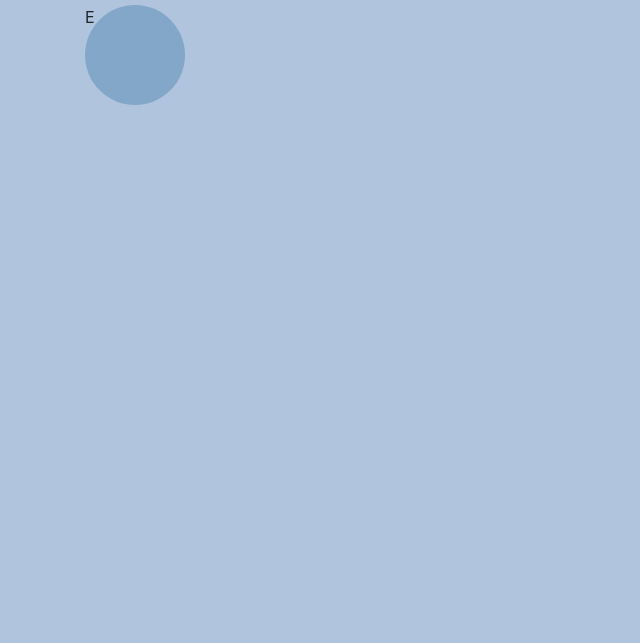
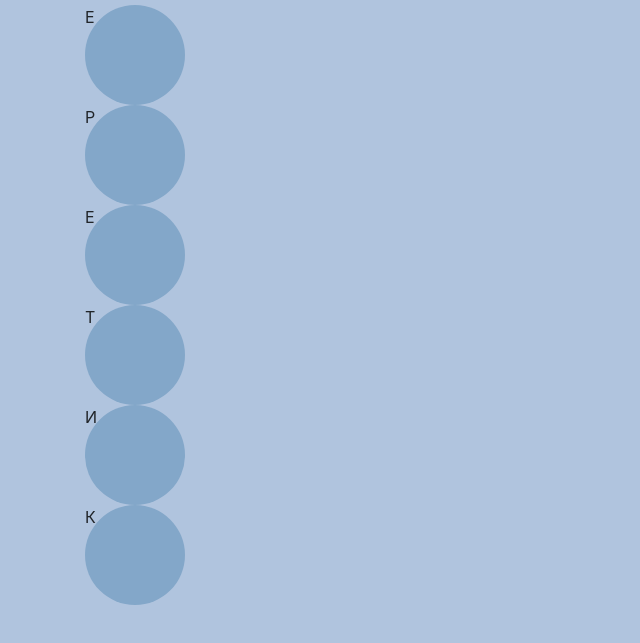
Before and after one commit to yaplans/eretic, a plain HTML site: page index.html in a window 1280 px wide. Shown: the part 51-694 px from the top of the page, without its empty margins (0-640 px from the left). Drawn offline with nearby package versions, Linux system fonts and the light colour scheme.

Commit message:
Ср июн 12 22:02:55 +06 2019

```diff
--- a/index.html
+++ b/index.html
@@ -15,11 +15,42 @@
   <body>
 		<div class="container">
 		 <h1>Мой Сайт_</h1>
+<div>
 			 <div class="d1">
 				 <div>
 					 Е
 				 </div>
 			 </div>
+</div>
+<div>
+			 <div class="d1">
+				 <div>
+					 Р
+				 </div>
+			 </div>
+			 <div class="d1">
+				 <div>
+					 Е
+				 </div>
+			 </div>
+</div>
+<div>
+			 <div class="d1">
+				 <div>
+					 Т
+				 </div>
+			 </div>
+			 <div class="d1">
+				 <div>
+					 И
+				 </div>
+			 </div>
+			 <div class="d1">
+				 <div>
+					 К
+				 </div>
+			 </div>
+</div>
 		</div>
   </body>
 </html>
```
